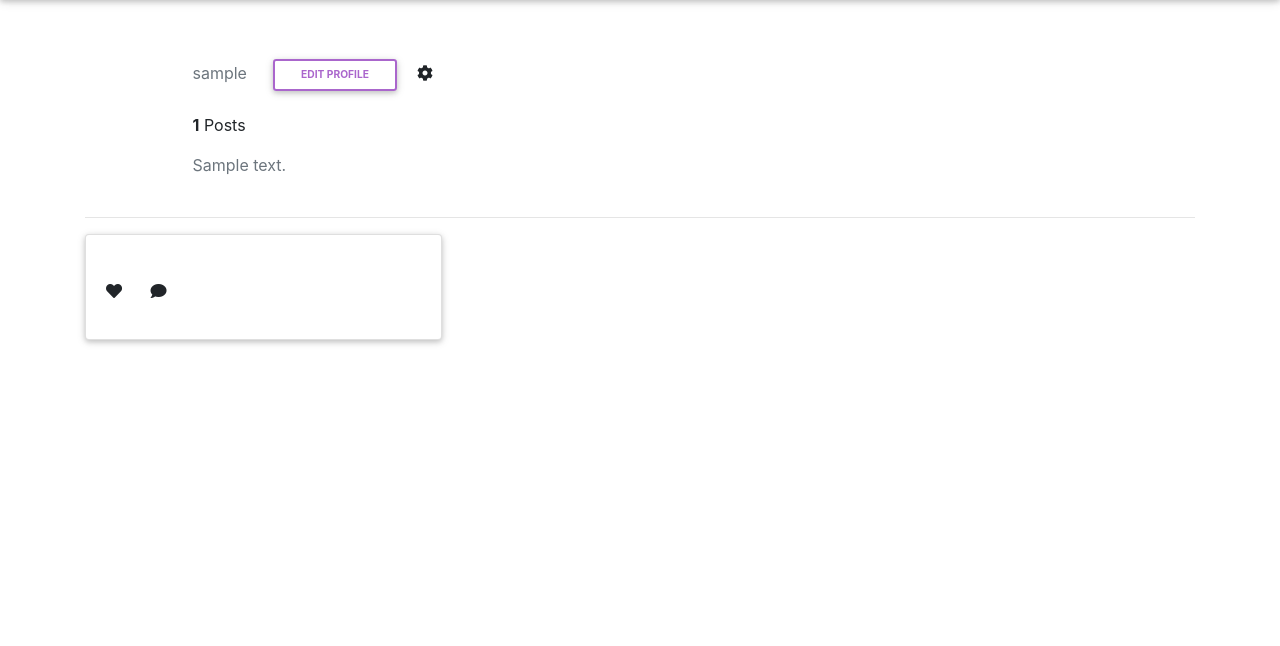
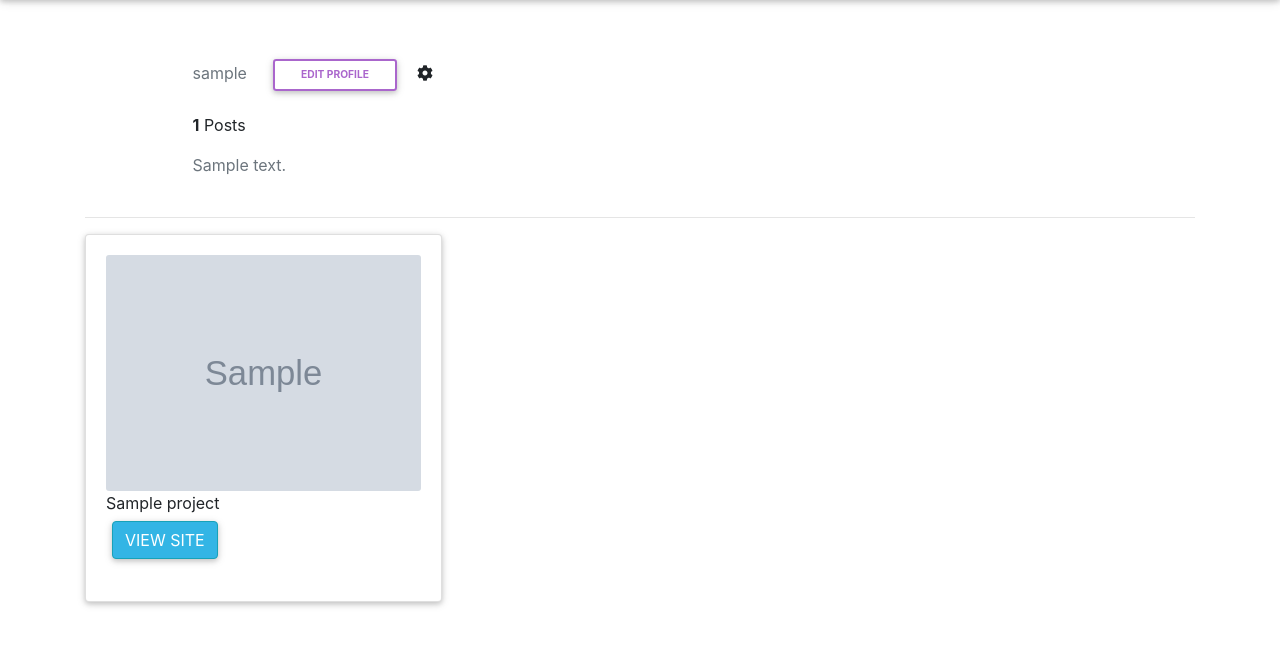
Before and after one commit to wilbrone/Awards, a Django app: page /profile/ in a window 1280 px wide. Shown: the part 69-715 px from the top of the page. Run offline with Django 3.2, Linux system fonts and the light colour scheme; a user stored in the database is signed in; tables that the repository leaves empty hold one stand-in row (values such as "Sample post"); grey boxes marked "Sample" are stand-in pictures; some libraries are stand-ins or nearby versions.

Commit message:
add styling to profile page

```diff
--- a/projects/templates/registration/profile.html
+++ b/projects/templates/registration/profile.html
@@ -59,11 +59,14 @@
         {% for image in projects %}
             <div class="card">
                 <div class="card-body">
-                    <img src="{{image.image.cdn_url}}" alt="{{image.caption}}" class="card-img">
+                    <a href="{% url 'single_post' image.title %}">
+                        <img src="{{image.image.url}}" alt="{{image.title}}" class="card-img">
+                    </a>
                     <p id="overlay"class="text">
-                        <i class="fas fa-heart" style="font-size: 18"></i>
-                        <span style="">{{image.likes.count}}</span>
-                        <i class="fas fa-comment ml-4" style=""></i> <span style="">{{image.comments.count}}</span>
+                        <span style="">{{image.title}}</span><br>
+                        <a href="{{image.image_url}}">
+                            <button type="button" class="btn btn-info" style="height:;">view site</button>
+                        </a>
                     </p>
 
                 </div>
```
Also changed, not shown: static/css/tyles.css (added), 1 other file.
